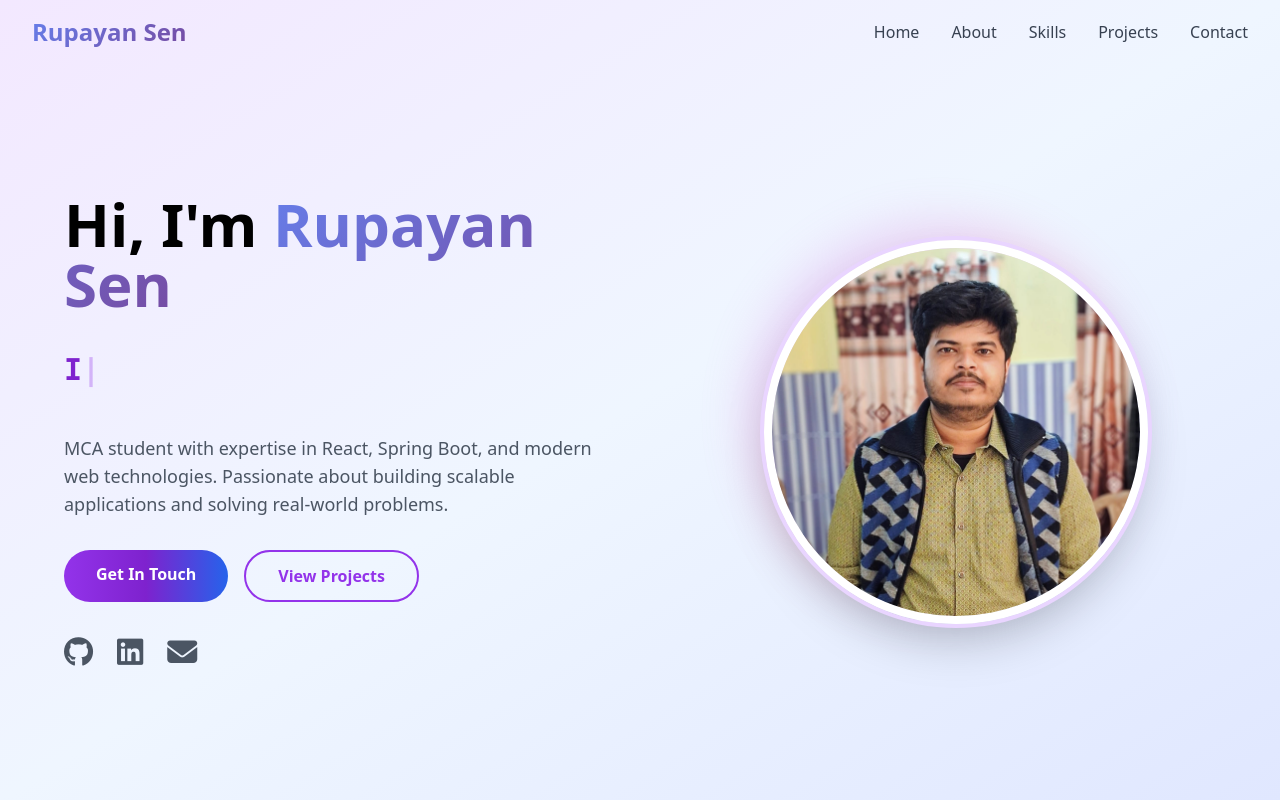
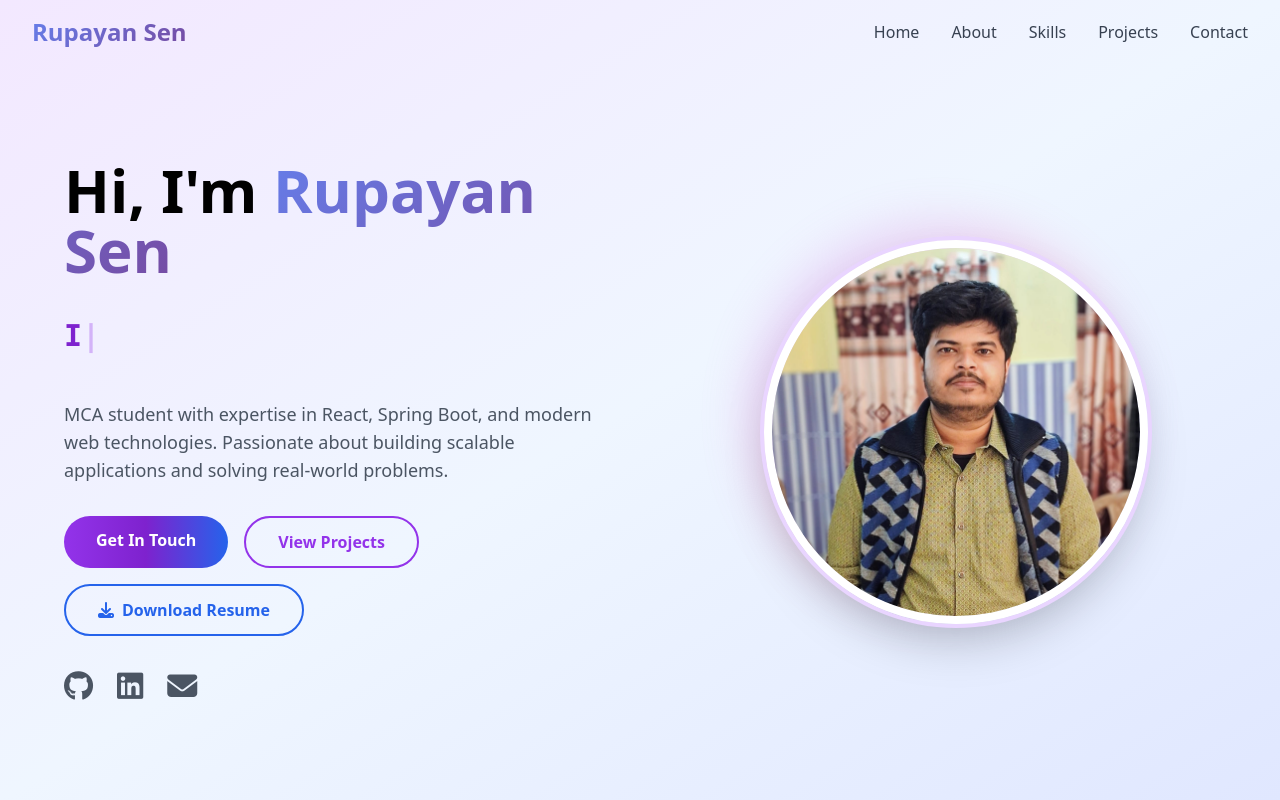
Before and after one commit to rupayansen23/MyPortfolio, a React (Vite) app: page / in a window 1280 px wide. Shown: the top 800 px of the page. Built offline with nearby package versions, Linux system fonts and the light colour scheme.

Commit message:
resume added

```diff
--- a/index.html
+++ b/index.html
@@ -4,6 +4,7 @@
     <meta charset="UTF-8">
     <meta name="viewport" content="width=device-width, initial-scale=1.0">
     <title>Rupayan Sen - Full Stack Developer Portfolio</title>
+    <meta name="description" content="Full Stack Developer skilled in React, Spring Boot, and modern web technologies." />
     <link rel="icon" type="image/svg+xml" href="/favicon.svg">
     <script src="https://cdn.tailwindcss.com"></script>
     <script>
--- a/src/components/Hero.jsx
+++ b/src/components/Hero.jsx
@@ -54,7 +54,7 @@ const Hero = () => {
               MCA student with expertise in React, Spring Boot, and modern web technologies.
               Passionate about building scalable applications and solving real-world problems.
             </p>
-            <div className="flex space-x-4">
+            <div className="flex flex-wrap gap-4">
               <a
                 href="#contact"
                 className="bg-gradient-to-r from-purple-600 via-purple-700 to-blue-600 text-white px-8 py-3 rounded-full font-semibold hover:shadow-2xl hover:scale-105 transition-all duration-300"
@@ -66,6 +66,14 @@ const Hero = () => {
                 className="border-2 border-purple-600 text-purple-600 px-8 py-3 rounded-full font-semibold hover:bg-gradient-to-r hover:from-purple-600 hover:to-blue-600 hover:text-white hover:border-transparent transition-all duration-300"
               >
                 View Projects
+              </a>
+              <a
+                href="/assets/rupayan_cv.pdf"
+                download
+                className="border-2 border-blue-600 text-blue-600 px-8 py-3 rounded-full font-semibold hover:bg-gradient-to-r hover:from-blue-600 hover:to-purple-600 hover:text-white hover:border-transparent transition-all duration-300 flex items-center gap-2"
+              >
+                <i className="fas fa-download"></i>
+                Download Resume
               </a>
             </div>
             <div className="flex space-x-6 mt-8">
```
Also changed, not shown: 1 other file (tests, documents, lock files or other folders).
